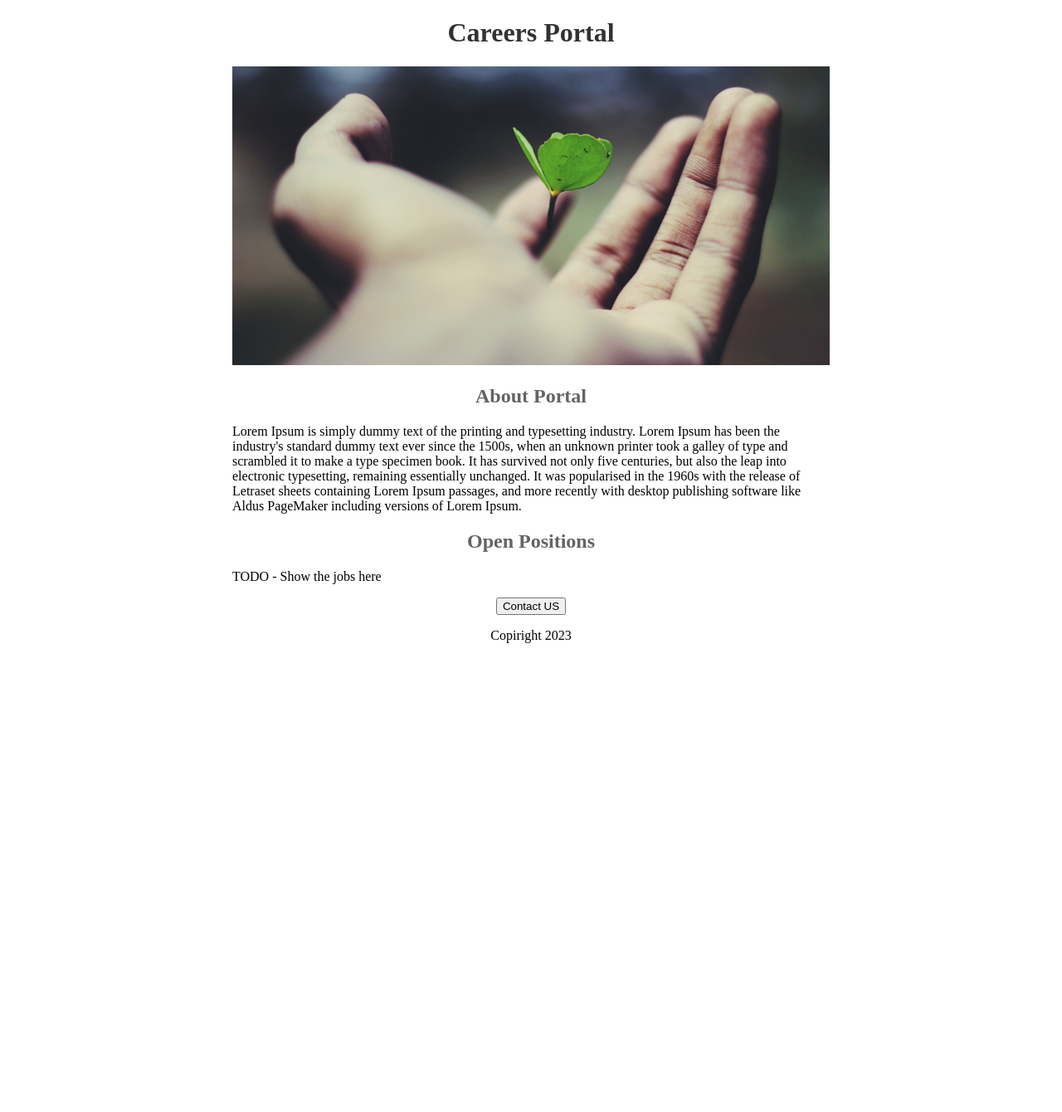
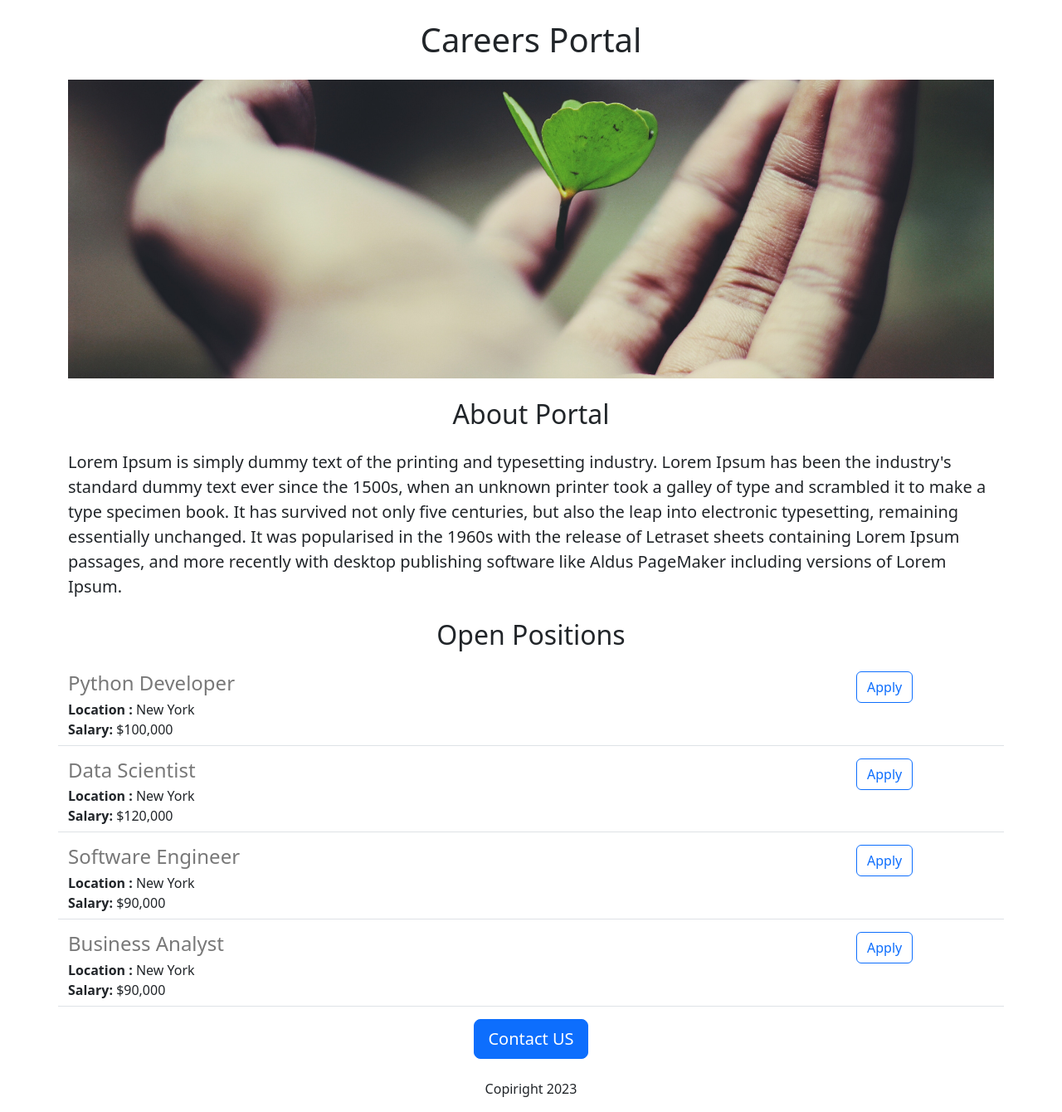
Before and after one commit to NiharRanjan53/careers-website, a Flask app: page / in a window 1280 px wide. Shown: the whole page at 83% size. Before the commit the page ends 775 px from the top, so only its background shows below. Run offline with Flask 3, Linux system fonts and the light colour scheme.

Commit message:
Added dynamic data and API route

```diff
--- a/app.py
+++ b/app.py
@@ -1,12 +1,39 @@
-from flask import Flask, render_template
+from flask import Flask, render_template, jsonify
 
 app = Flask("__name__")
+
+JOBS = [{
+    'id': 1,
+    'title': 'Python Developer',
+    'location': 'New York',
+    'salary': '$100,000'
+}, {
+    'id': 2,
+    'title': 'Data Scientist',
+    'location': 'New York',
+    'salary': '$120,000'
+}, {
+    'id': 3,
+    'title': 'Software Engineer',
+    'location': 'New York',
+    'salary': '$90,000'
+}, {
+    'id': 4,
+    'title': 'Business Analyst',
+    'location': 'New York',
+    'salary': '$90,000'
+}]
 
 
 @app.route('/')
 def home_page():
-  return render_template("home.html")
+  return render_template("home.html", JOBS=JOBS)
+
+
+@app.route('/api/jobs')
+def list_job():
+  return jsonify(JOBS)
 
 
 if __name__ == "__main__":
-  app.run(host='0.0.0.0',debug=True)
+  app.run(host='0.0.0.0', debug=True)
--- a/templates/home.html
+++ b/templates/home.html
@@ -1,62 +1,41 @@
 <!DOCTYPE html>
 <html lang="en">
 <head>
+  <title>Your Career</title>
   <meta charset="UTF-8">
   <meta http-equiv="X-UA-Compatible" content="IE=edge">
   <meta name="viewport" content="width=device-width, initial-scale=1.0">
-  <title>Your Career</title>
+
+  <link href="https://cdn.jsdelivr.net/npm/bootstrap@5.3.2/dist/css/bootstrap.min.css" rel="stylesheet" integrity="sha384-T3c6CoIi6uLrA9TneNEoa7RxnatzjcDSCmG1MXxSR1GAsXEV/Dwwykc2MPK8M2HN" crossorigin="anonymous">
   <style>
-    h1{
-      font-size: 40px,
-      font-family:Roboto;
-      font-weght:normal;
-      color:rgb(50,50,50);
-      text-align:center;
-
+    #banner{
+      height: 360px;
+      width: 100%;
+      object-fit: cover;
     }
-    #banner{
-      width: 100%;
-      height: 360px;
-      object-fit:cover;
-
-    }
-    h2{
-      font-size: 32px,
-      font-family:Roboto;
-      font-weght:normal;
-      color:rgb(100,100,100);
-      text-align:center;
-
-    }
-    body-text{
-      font-family:Roboto;
-      color:rgb(80,80,80);
-
-    }
-    #container{
-      max-width:720px;
-      margin:0 auto 0 auto;
-    }
-
   </style>
 </head>
 <body>
-  <div id="container">
-    <h1>Careers Portal</h1>
-    <img id="banner" src="static/banner.jpg" height="320"/>
-    <h2>About Portal</h2>
-    <p class="body-text">Lorem Ipsum is simply dummy text of the printing and typesetting industry. Lorem Ipsum has been the industry's standard dummy text ever since the 1500s, when an unknown printer took a galley of type and scrambled it to make a type specimen book. It has survived not only five centuries, but also the leap into electronic typesetting, remaining essentially unchanged. It was popularised in the 1960s with the release of Letraset sheets containing Lorem Ipsum passages, and more recently with desktop publishing software like Aldus PageMaker including versions of Lorem Ipsum.</p>
-    <h2>Open Positions</h2>
-    <p>TODO - Show the jobs here</p>
-    <div style="text-align:center">
-       <button>Contact US</button>
-      <p>Copiright 2023</p>
+  <div class="container">
+    <h1 class="text-center mt-4 mb-4">Careers Portal</h1>
+    <img class="img-fluid" id="banner" src="static/banner.jpg" height="320"/>
+    <h2 class="text-center mt-4 mb-4" >About Portal</h2>
+    <p class="lead">Lorem Ipsum is simply dummy text of the printing and typesetting industry. Lorem Ipsum has been the industry's standard dummy text ever since the 1500s, when an unknown printer took a galley of type and scrambled it to make a type specimen book. It has survived not only five centuries, but also the leap into electronic typesetting, remaining essentially unchanged. It was popularised in the 1960s with the release of Letraset sheets containing Lorem Ipsum passages, and more recently with desktop publishing software like Aldus PageMaker including versions of Lorem Ipsum.</p>
+    <h2 class="text-center mt-4 mb-4">Open Positions</h2>
+    <div>
+      {% for job in JOBS %}
+        {% include 'jobItem.html' %}
+      {% endfor %}
+    </div>
+
+    <div class="text-center">
+       <button class="btn btn-primary btn-lg">Contact US</button>
+      <p class="mt-4">Copiright 2023</p>
 
     </div>
 
 
   </div>
 
-
 </body>
 </html>
--- /dev/null
+++ b/templates/jobItem.html
@@ -0,0 +1,21 @@
+<div class="row border-bottom" style="margin-bottom:15px; padding-bottom:7px">
+  <div class="col-10">
+    <h4 style="color: rgb(120, 120, 120); margin-bottom:5px">
+      {{job['title']}}
+    </h4>
+    <div>
+      <b>Location : </b>{{job['location']}}
+    </div>
+    {% if 'salary' in job%}
+      <div>
+        <b>Salary: </b> {{job['salary']}}
+      </div>
+    {% endif %}
+  </div>
+  <div class="col-2">
+     <button type="button" class="btn btn-outline-primary">Apply</button>
+
+  </div>
+
+
+</div>
```
